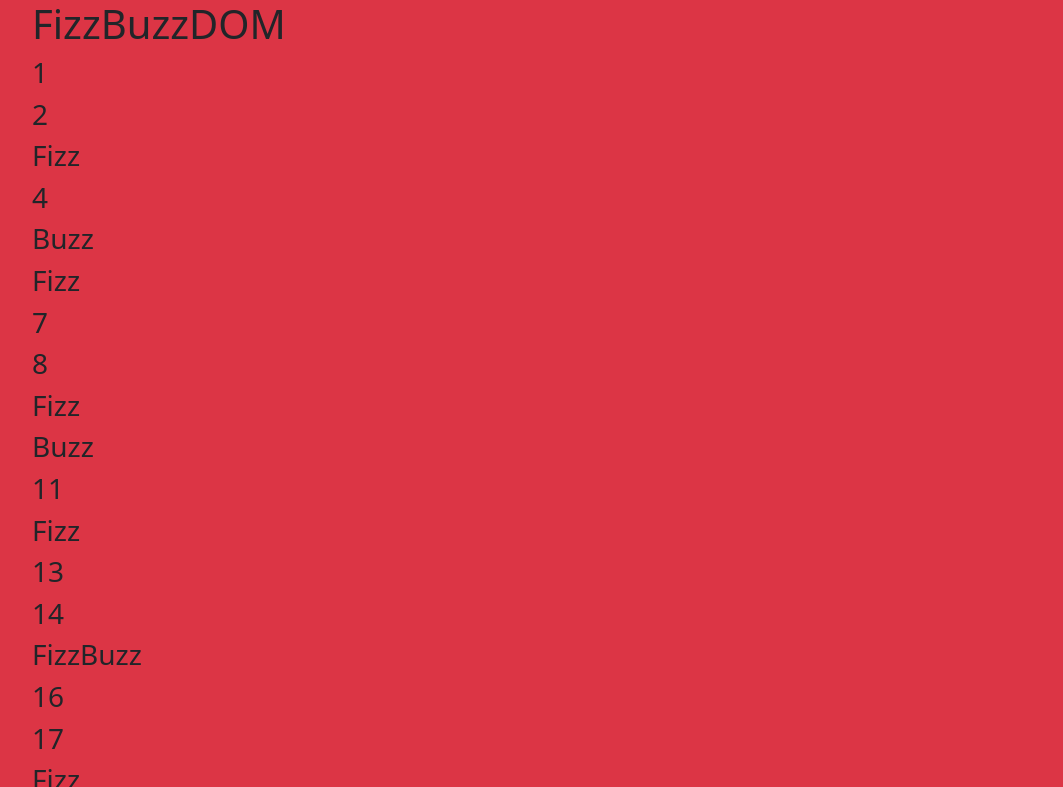
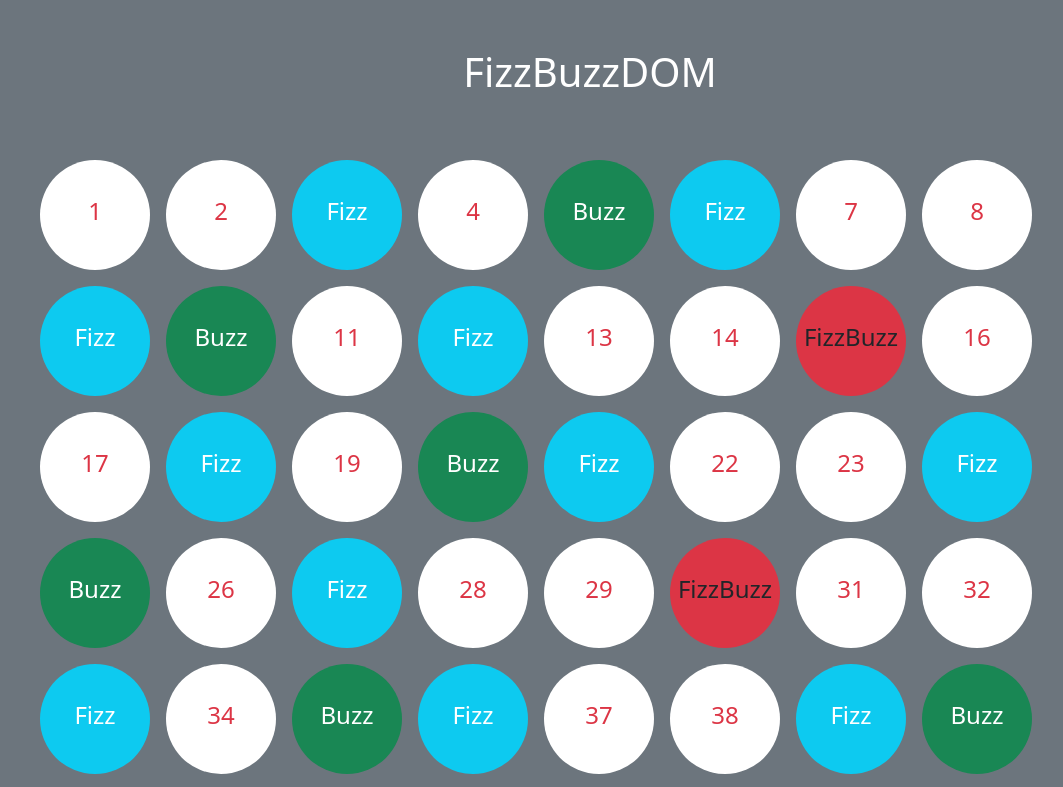
Before and after one commit to CarloFanelli/js-fizzbuzz, a plain HTML site: page index.html in a window 1280 px wide. Shown: the top 787 px of the page, without its empty margins (50-1113 px from the left). Drawn offline with nearby package versions, Linux system fonts and the light colour scheme.

Commit message:
add different style for different statement of the if/else

```diff
--- /dev/null
+++ b/assets/css/style.css
@@ -0,0 +1,8 @@
+.w_square{
+    width: 110px;
+    aspect-ratio: 1;
+}
+
+.w_square>h3{
+    font-size: 1.5rem;
+}
--- a/assets/js/main.js
+++ b/assets/js/main.js
@@ -6,6 +6,9 @@ Per i numeri che sono sia multipli di 3 che di 5 stampi “FizzBuzz”.
 
 BONUS 1:
 Crea un container nel DOM , aggiungendo (attraverso la funzione append()) un elemento html con il numero o la stringa corretta da mostrare.
+
+BONUS 2:
+Applica stili differenti agli elementi aggiunti al DOM nel BONUS 1, a seconda che il valore inserito sia un numero, un fizz, un buzz o un fizzbuzz. Se sei a corto di idee per lo stile, potresti prendere spunto dallo screenshot fornito in consegna.
 */
 
 
@@ -28,34 +31,34 @@ for (let i = 1; i <= 100; i++) {
     if (i % 3 == 0 && i % 5 != 0) {
 
         value = 'Fizz';
-        // console.log(value);
-        /* singleNumberDOM.append(value);
-        liDOM.append(singleNumberDOM);
-        listNumberDOM.append(liDOM); */
+        // console.log(value); - debug
+        liDOM.classList.add('m-2','bg-info','w_square','d-flex','justify-content-center','align-items-center','rounded-circle')
+        singleNumberDOM.classList.add('text-white')
+
 
     } else if (i % 5 == 0 && i % 3 != 0) {
 
         value = 'Buzz';
-        // console.log(value);
-        /* singleNumberDOM.append(value);
-        liDOM.append(singleNumberDOM);
-        listNumberDOM.append(liDOM); */
+        // console.log(value); - debug
+        liDOM.classList.add('m-2','bg-success','w_square','d-flex','justify-content-center','align-items-center','rounded-circle')
+        singleNumberDOM.classList.add('text-white')
+
 
     } else if (i % 3 == 0 && i % 5 == 0) {
 
         value = 'FizzBuzz';
-        // console.log(value);
-        /* singleNumberDOM.append(value);
-        liDOM.append(singleNumberDOM);
-        listNumberDOM.append(liDOM); */
+        // console.log(value); - debug
+        liDOM.classList.add('m-2','bg-danger','w_square','d-flex','justify-content-center','align-items-center','rounded-circle')
+        singleNumberDOM.classList.add('text-dark')
+
 
     } else {
 
         value = i;
-        // console.log(value);
-        /* listNumberDOM.append(singleNumberDOM);
-        liDOM.append(singleNumberDOM);
-        singleNumberDOM.append(value); */
+        // console.log(value); - debug
+        liDOM.classList.add('m-2','bg-white','w_square','d-flex','justify-content-center','align-items-center','rounded-circle')
+        singleNumberDOM.classList.add('text-danger')
+
 
     }
 
--- a/index.html
+++ b/index.html
@@ -14,6 +14,7 @@
             rel="stylesheet"
             integrity="sha384-iYQeCzEYFbKjA/T2uDLTpkwGzCiq6soy8tYaI1GyVh/UjpbCx/TYkiZhlZB6+fzT"
             crossorigin="anonymous">
+            <link rel="stylesheet" href="./assets/css/style.css">
 
     </head>
 
@@ -22,12 +23,12 @@
             <!-- place navbar here -->
         </header>
         <main>
-            <section class="bg-danger">
+            <section class="bg-secondary">
                 <div class="container">
 
-                    <h1>FizzBuzzDOM</h1>
+                    <h1 class="text-white text-center py-5">FizzBuzzDOM</h1>
 
-                    <ul class="list-unstyled" id="listNumber">
+                    <ul class="list-unstyled d-flex flex-wrap" id="listNumber">
 
                     </ul>
                 </div>
```
